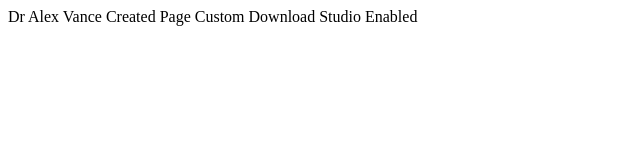
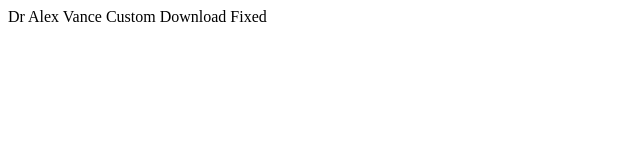
Before and after one commit to Angsumi/ANGSUMAN, a website: page V1/clients/dr-alex-vance/index.html in a window 1280 px wide. Shown: the whole page, without its empty margins (0-640 px from the left). Drawn offline with Linux system fonts and the light colour scheme.

Commit message:
Publish V1 client site: Dr. Alex Vance

```diff
--- a/V1/clients/dr-alex-vance/index.html
+++ b/V1/clients/dr-alex-vance/index.html
@@ -1 +1 @@
-<!DOCTYPE html><html><body>Dr Alex Vance Created Page Custom Download Studio Enabled</body></html>
+<!DOCTYPE html><html><body>Dr Alex Vance Custom Download Fixed</body></html>
```
